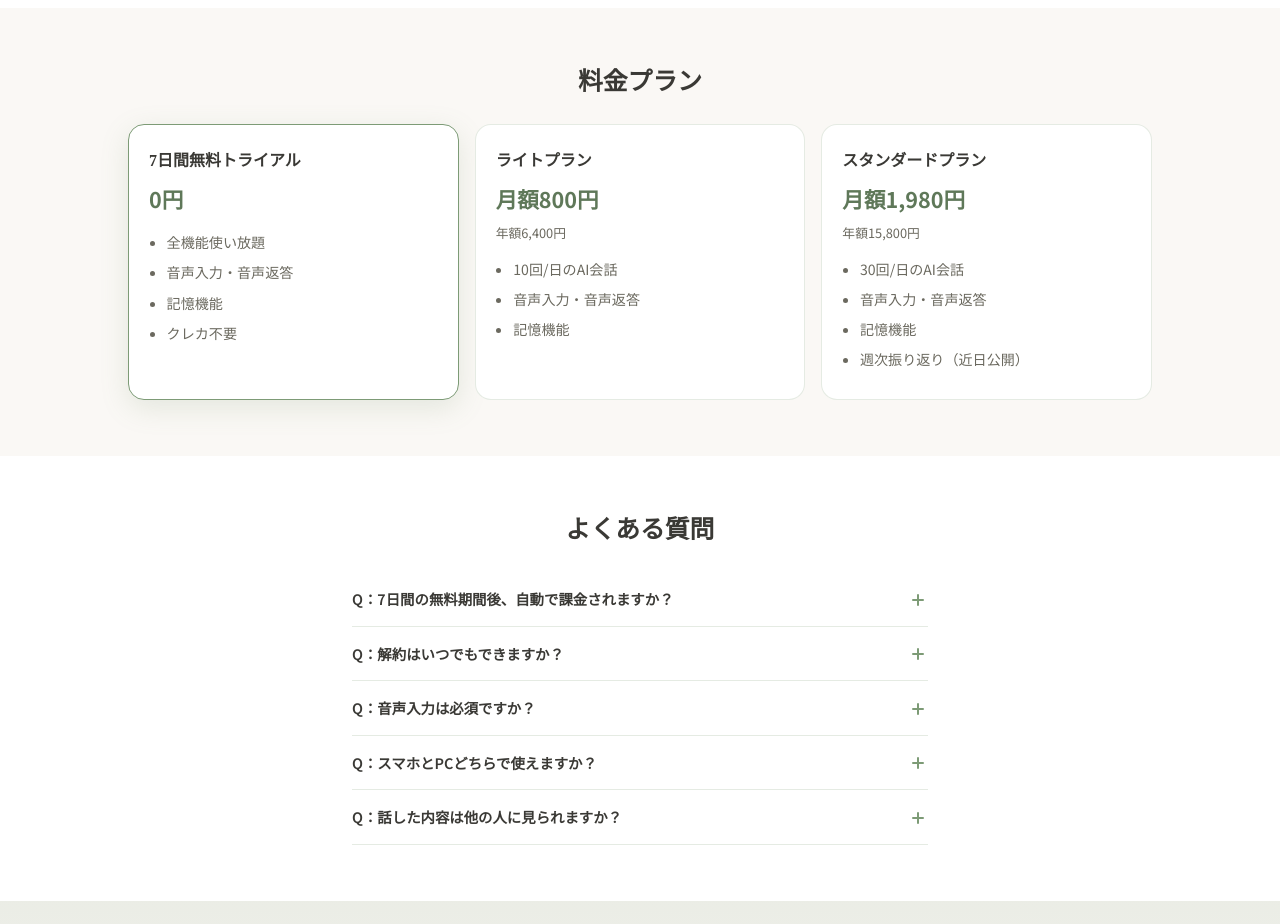
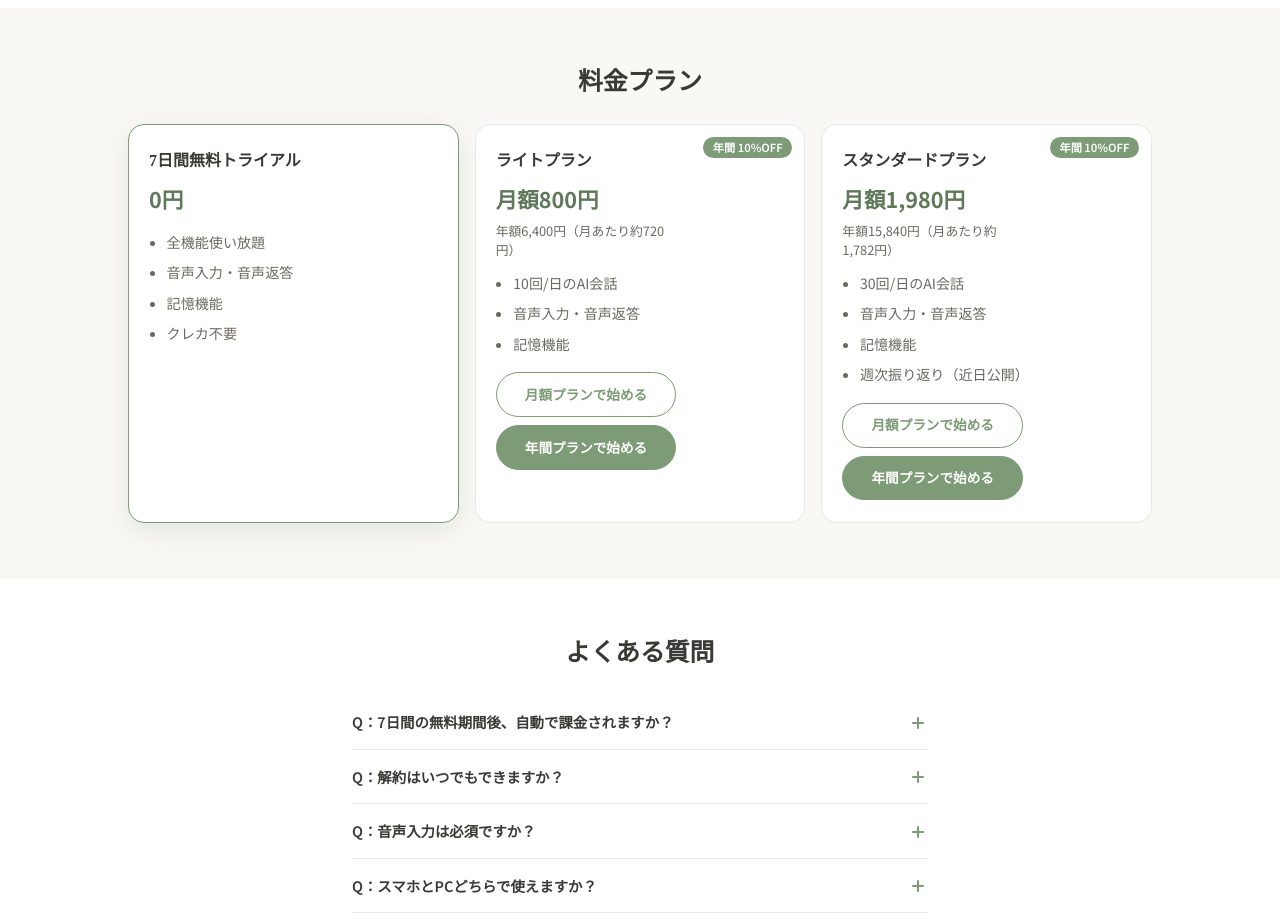
Before and after one commit to hiro9215koctwcx-glitch/kokoro-note-lp, a plain HTML site: page index.html in a window 1280 px wide. Shown: the part 2700-3624 px from the top of the page. Drawn offline with Linux system fonts and the light colour scheme.

Commit message:
feat: enhance pricing plans with new styles and actions

```diff
--- a/index.html
+++ b/index.html
@@ -519,15 +519,80 @@
       padding: 1.35rem 1.25rem;
       border: 1px solid rgba(125, 155, 118, 0.2);
     }
+    .pricing .plan:not(.plan--highlight) {
+      position: relative;
+      padding-inline-end: 8rem;
+    }
     .plan--highlight {
       border-color: var(--green);
       box-shadow: 0 8px 28px rgba(125, 155, 118, 0.18);
     }
+    .plan__badge {
+      position: absolute;
+      top: 0.75rem;
+      right: 0.75rem;
+      background: var(--green);
+      color: var(--white);
+      border-radius: 999px;
+      font-size: 0.7rem;
+      padding: 0.2rem 0.6rem;
+      font-weight: 600;
+      line-height: 1.3;
+      white-space: nowrap;
+    }
     .plan__name { font-family: "Noto Serif JP", serif; font-weight: 700; font-size: 1rem; margin: 0 0 0.35rem; }
-    .plan__price { font-size: 1.35rem; font-weight: 700; color: var(--green-dark); margin: 0 0 0.75rem; }
-    .plan__sub { font-size: 0.8rem; color: var(--text-muted); margin: -0.5rem 0 0.75rem; }
+    .plan__price { font-size: 1.35rem; font-weight: 700; color: var(--green-dark); margin: 0 0 0.25rem; }
+    .plan:not(:has(.plan__annual)) .plan__price {
+      margin-bottom: 0.75rem;
+    }
+    .plan__annual {
+      font-size: 0.8rem;
+      color: var(--text-muted);
+      margin: 0 0 0.75rem;
+      line-height: 1.45;
+    }
     .plan ul { margin: 0; padding-left: 1.1rem; font-size: 0.88rem; color: var(--text-muted); }
     .plan li { margin-bottom: 0.35rem; }
+
+    .plan__actions {
+      display: flex;
+      flex-direction: column;
+      gap: 0.5rem;
+      margin-top: 1rem;
+    }
+    .plan__btn {
+      display: inline-flex;
+      align-items: center;
+      justify-content: center;
+      box-sizing: border-box;
+      width: 100%;
+      padding: 0.6rem 1rem;
+      font-size: 0.85rem;
+      font-weight: 600;
+      border-radius: 999px;
+      text-decoration: none;
+      cursor: pointer;
+      border: 1px solid transparent;
+      font-family: inherit;
+      transition: background 0.15s ease, color 0.15s ease, border-color 0.15s ease;
+    }
+    .plan__btn--outline {
+      background: transparent;
+      border-color: var(--green);
+      color: var(--green);
+    }
+    .plan__btn--outline:hover {
+      background: var(--green-soft);
+    }
+    .plan__btn--filled {
+      background: var(--green);
+      border-color: var(--green);
+      color: var(--white);
+    }
+    .plan__btn--filled:hover {
+      background: var(--green-dark);
+      border-color: var(--green-dark);
+    }
 
     /* FAQ */
     .faq { max-width: 36rem; margin: 0 auto; }
@@ -784,25 +849,35 @@
           </ul>
         </div>
         <div class="plan">
+          <span class="plan__badge">年間 10%OFF</span>
           <p class="plan__name">ライトプラン</p>
           <p class="plan__price">月額800円</p>
-          <p class="plan__sub">年額6,400円</p>
+          <p class="plan__annual">年額6,400円（月あたり約720円）</p>
           <ul>
             <li>10回/日のAI会話</li>
             <li>音声入力・音声返答</li>
             <li>記憶機能</li>
           </ul>
+          <div class="plan__actions">
+            <a class="plan__btn plan__btn--outline" href="#">月額プランで始める</a>
+            <a class="plan__btn plan__btn--filled" href="#">年間プランで始める</a>
+          </div>
         </div>
         <div class="plan">
+          <span class="plan__badge">年間 10%OFF</span>
           <p class="plan__name">スタンダードプラン</p>
           <p class="plan__price">月額1,980円</p>
-          <p class="plan__sub">年額15,800円</p>
+          <p class="plan__annual">年額15,840円（月あたり約1,782円）</p>
           <ul>
             <li>30回/日のAI会話</li>
             <li>音声入力・音声返答</li>
             <li>記憶機能</li>
             <li>週次振り返り（近日公開）</li>
           </ul>
+          <div class="plan__actions">
+            <a class="plan__btn plan__btn--outline" href="#">月額プランで始める</a>
+            <a class="plan__btn plan__btn--filled" href="#">年間プランで始める</a>
+          </div>
         </div>
       </div>
     </div>
```
